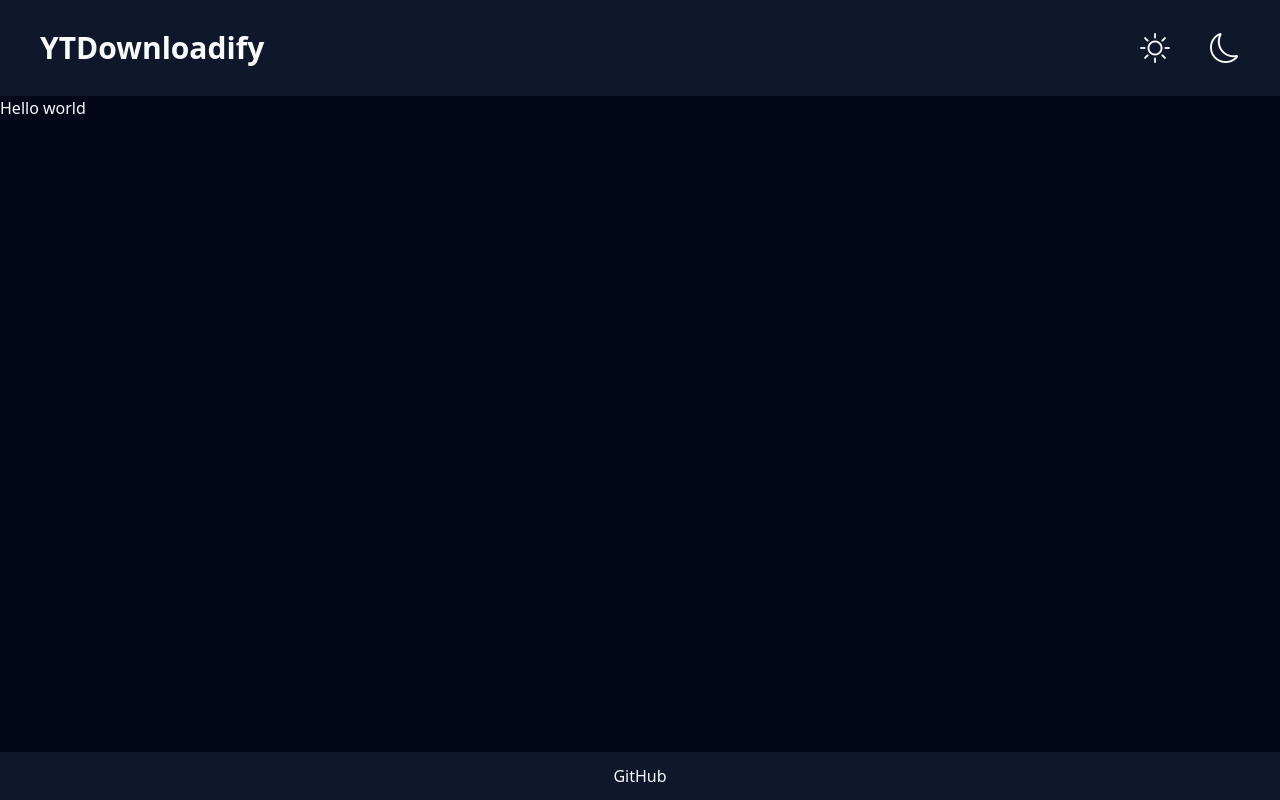
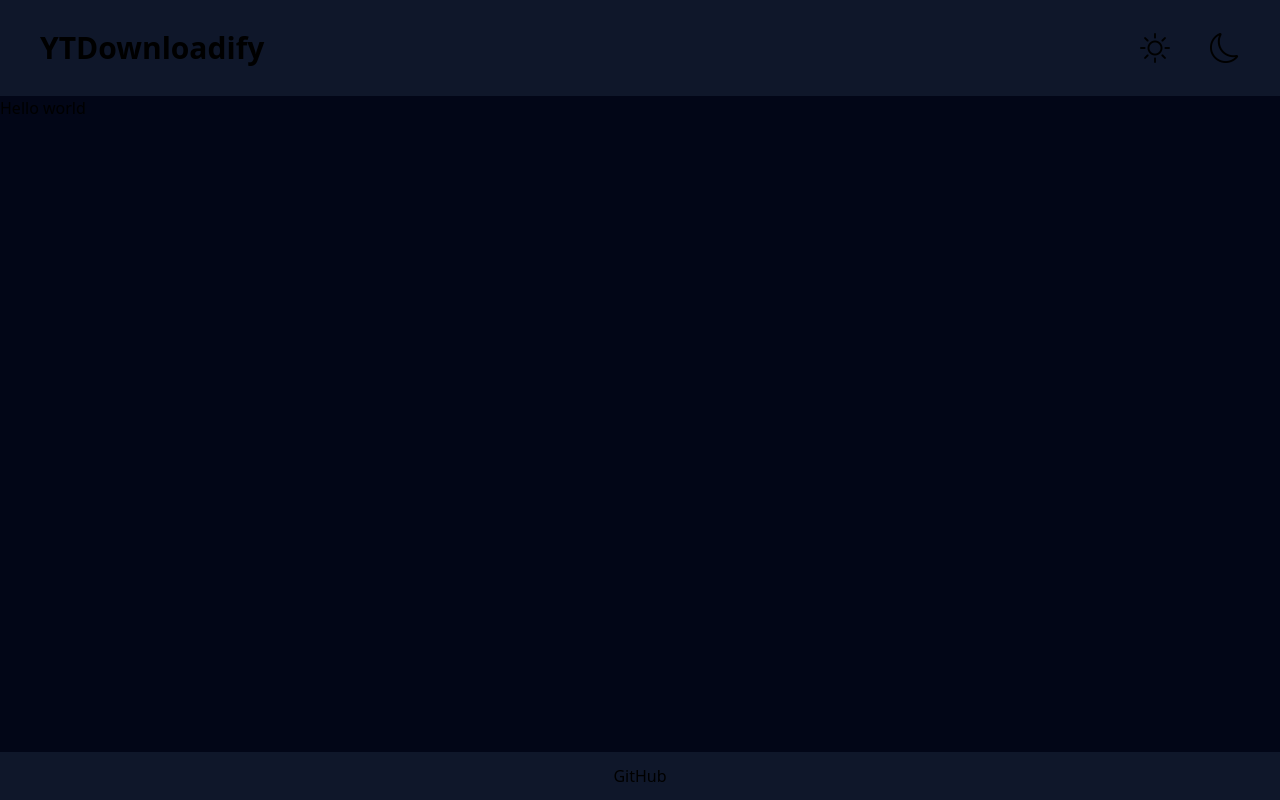
Before and after one commit to Skyzser/YTDownloadify, a Next.js app: page / in a window 1280 px wide. Built offline with nearby package versions, Linux system fonts and the light colour scheme.

Commit message:
Updated naming for text colour

```diff
--- a/src/app/globals.css
+++ b/src/app/globals.css
@@ -5,15 +5,13 @@
 /* Dark colours */
 .dark_BGPrimary { @apply bg-slate-950; }
 .dark_BGSecondary { @apply bg-slate-900; }
-
-.dark_TextPrimary { @apply text-slate-50; }
+.dark_Text { @apply text-slate-50; }
 
 
 /* Light colours */
 .light_BGPrimary { @apply bg-slate-100; }
 .light_BGSecondary { @apply bg-slate-300; }
-
-.light_TextPrimary { @apply text-slate-800; }
+.light_Text { @apply text-slate-800; }
 
 
 /* Text */
```
